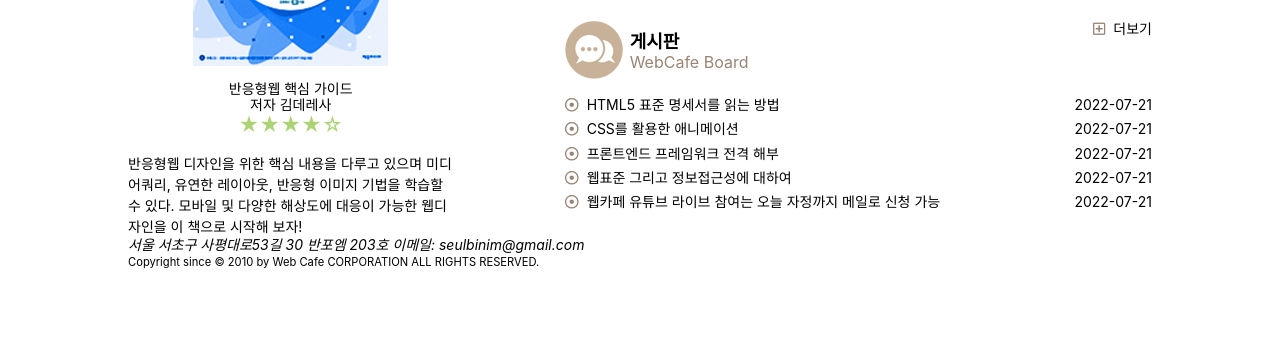
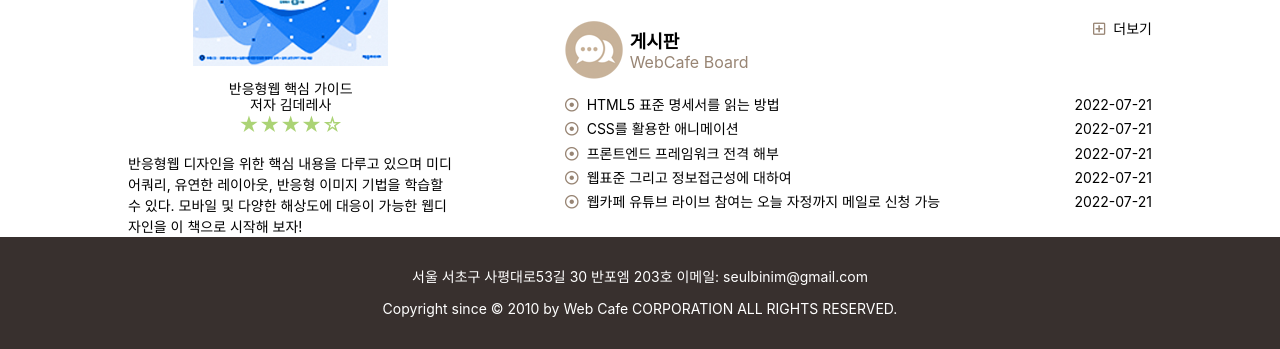
Before and after one commit to peacemom2/KTDS-RWD, a plain HTML site: page index.html in a window 1280 px wide. Shown: the part 1194-1543 px from the top of the page. Before the commit the page ends 1463 px from the top, so only its background shows below. Drawn offline with Linux system fonts and the light colour scheme; a web font is replaced by a local one.

Commit message:
푸터스타일 완성

```diff
--- a/style/index.css
+++ b/style/index.css
@@ -328,6 +328,23 @@ iframe {
   margin: var(--spacing-sm) 0 var(--spacing-xs) 0;
 }
 
+/* 공통 푸터 */
+.appFooter {
+  background: var(--primary-color);
+  color: var(--white);
+  padding: var(--spacing-xl);
+  display: flex;
+  flex-flow: column nowrap;
+  gap: var(--spacing-base);
+}
+
+.address {
+  font-style: normal;
+}
+.copyright {
+  font-size: 100%;
+}
+
 /* 모바일 디바이스 */
 @media (min-width: 320px) and (max-width: 767px) {
   /* 모바일 헤더 */
@@ -424,6 +441,12 @@ iframe {
   .is--active.menu__list {
     transform: none;
   }
+
+  /* 모바일 푸터 */
+  .address {
+    display: flex;
+    flex-flow: column nowrap;
+  }
 }
 
 /* 데스크탑 디바이스 */
@@ -431,8 +454,7 @@ iframe {
   /* 데스크탑 공통 */
   .appHeader,
   .menu__list,
-  .appMain,
-  .appFooter {
+  .appMain {
     max-width: var(--container-width);
     margin-left: auto;
     margin-right: auto;
@@ -518,4 +540,9 @@ iframe {
     grid-column: 6/13; */
     grid-area: board;
   }
+
+   /* 데스크탑 푸터 */
+   .appFooter {
+    align-items: center;
+  }
 }
```
